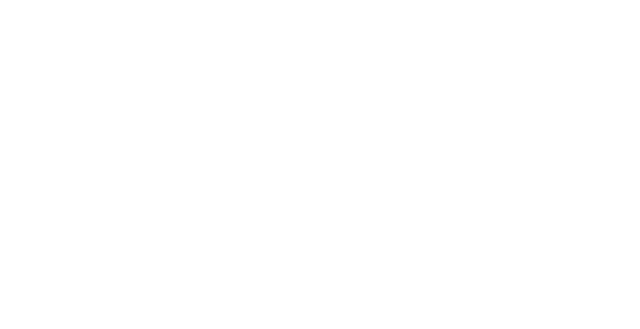
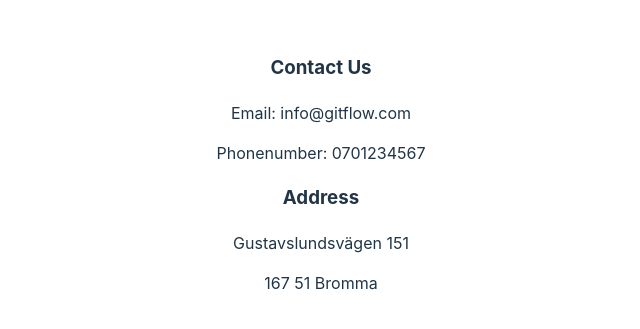
Before and after one commit to sebastiantegel/wie24s-extra, a React (Vite) app in the folder git-layout/: page / in a window 1280 px wide. Shown: the part 227-556 px from the top of the page, without its empty margins (319-959 px from the left). Built offline with nearby package versions, Linux system fonts and the light colour scheme.

Commit message:
footer contact

```diff
--- a/git-layout/src/App.tsx
+++ b/git-layout/src/App.tsx
@@ -5,7 +5,20 @@
     <>
       <header></header>
       <main></main>
-      <footer></footer>
+      <footer>
+      <div className="footer-contact">
+          <h3>Contact Us</h3>
+          <p>
+            Email: info@gitflow.com
+          </p>
+          <p>Phonenumber: 0701234567</p>
+        </div>
+        <div className="footer-address">
+        <h3>Address</h3>
+        <p>Gustavslundsvägen 151</p>
+        <p>167 51 Bromma</p>
+      </div>
+      </footer>
     </>
   );
 }
```
